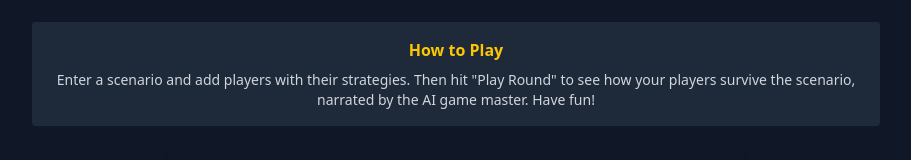
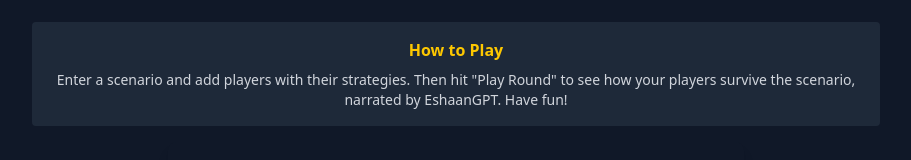
Before and after one commit to Eshaan-14/prompt-to-survive, a React (Vite) app in the folder frontend/: page / in a window 1280 px wide. Shown: the part 300-460 px from the top of the page, without its empty margins (184-1095 px from the left). Built offline with nearby package versions, Linux system fonts and the light colour scheme.

Commit message:
made how to play  changes

```diff
--- a/frontend/src/App.jsx
+++ b/frontend/src/App.jsx
@@ -37,7 +37,7 @@ function App() {
         <section className="mb-4 p-4 bg-gray-800 rounded">
         <h2 className="text-yellow-400 font-semibold mb-2">How to Play</h2>
         <p className="text-sm text-gray-300">
-          Enter a scenario and add players with their strategies. Then hit "Play Round" to see how your players survive the scenario, narrated by the AI game master. Have fun!
+          Enter a scenario and add players with their strategies. Then hit "Play Round" to see how your players survive the scenario, narrated by EshaanGPT. Have fun!
         </p>
       </section>
         <GameRound />
```
